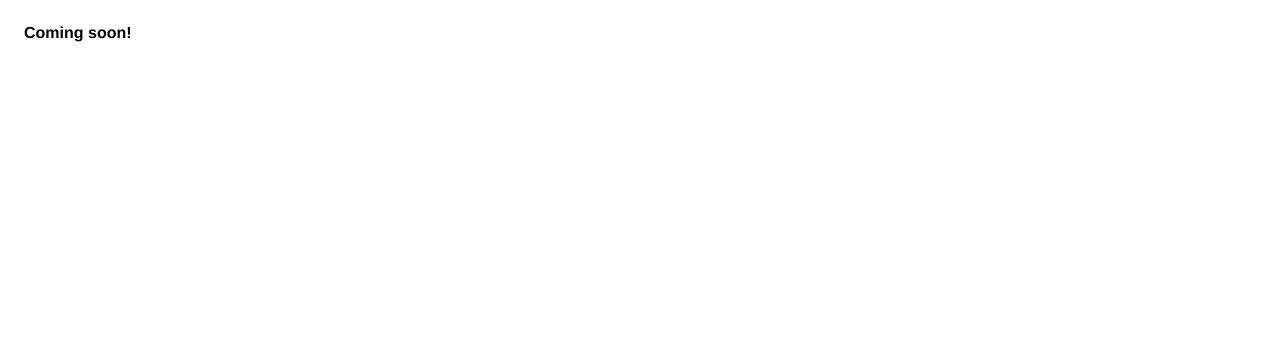
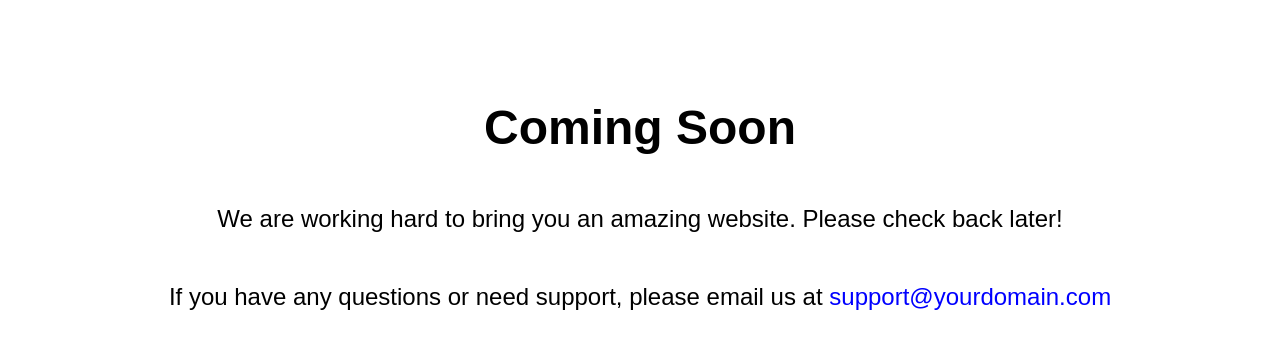
Before and after one commit to muslimtools/better-muslim, a plain HTML site: page index.html in a window 1280 px wide. Drawn offline with Linux system fonts and the light colour scheme.

Commit message:
Update index.html

```diff
--- a/index.html
+++ b/index.html
@@ -1,17 +1,31 @@
 <!DOCTYPE html>
 <html>
 <head>
-    <meta charset="utf-8" />
-    <meta name="viewport" content="width=device-width" />
-    <title>Better Muslim App Lading Page</title>
+	<title>Coming Soon</title>
+	<meta charset="UTF-8">
+	<meta name="viewport" content="width=device-width, initial-scale=1.0">
 	<style>
 		body {
-        font-family: "Helvetica Neue", Helvetica, Arial, sans-serif;
-        padding: 1em;
+			font-family: Arial, sans-serif;
+			text-align: center;
+		}
+		h1 {
+			font-size: 48px;
+			margin-top: 100px;
+		}
+		p {
+			font-size: 24px;
+			margin-top: 50px;
+		}
+		a {
+			color: blue;
+			text-decoration: none;
 		}
 	</style>
 </head>
 <body>
-    <strong>Coming soon!</strong>
+	<h1>Coming Soon</h1>
+	<p>We are working hard to bring you an amazing website. Please check back later!</p>
+	<p>If you have any questions or need support, please email us at <a href="mailto:support@yourdomain.com">support@yourdomain.com</a></p>
 </body>
 </html>
```
Lines whose indentation alone changed are shown as unchanged.
